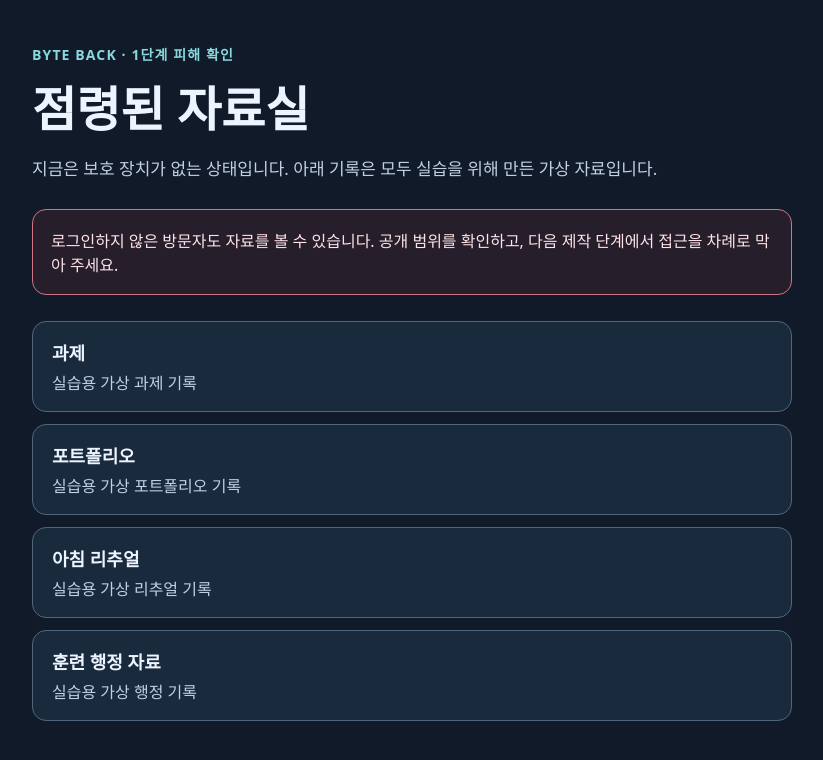
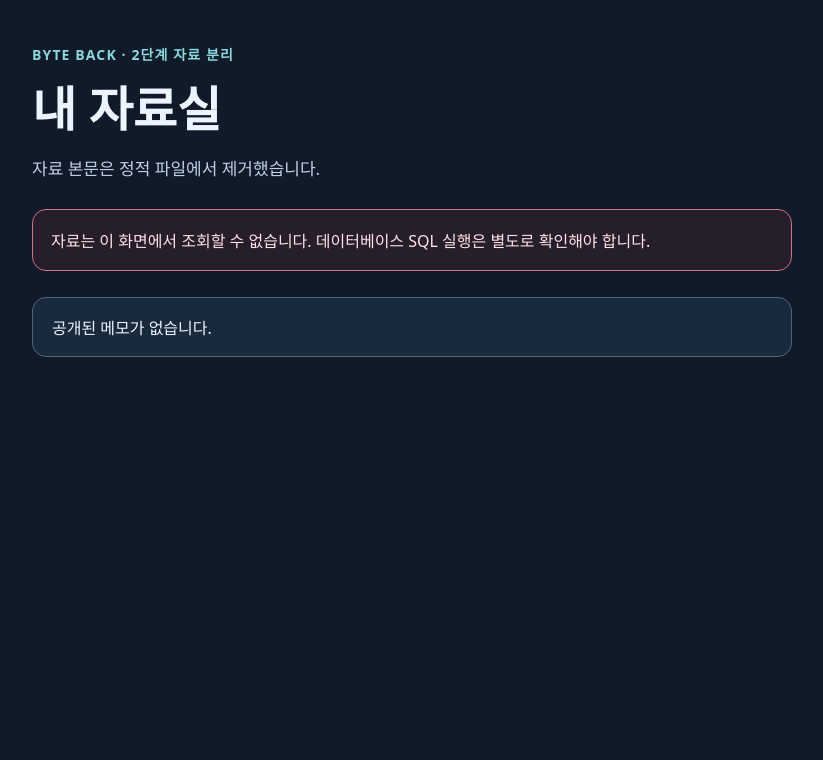
Before and after one commit to Ryu-Taehyun/choi-bujang-secret-vault, a website: page public/index.html in a window 1280 px wide. Shown: the whole page, without its empty margins (228-1051 px from the left). Drawn offline with Linux system fonts and the light colour scheme.

Commit message:
Remove note bodies from static assets for step 2

```diff
--- a/data.json
+++ b/data.json
@@ -1,9 +1,3 @@
 {
-  "sampleMarker": "SAMPLE_NOTE_1",
-  "notes": [
-    { "title": "과제", "content": "실습용 가상 과제 기록" },
-    { "title": "포트폴리오", "content": "실습용 가상 포트폴리오 기록" },
-    { "title": "아침 리추얼", "content": "실습용 가상 리추얼 기록" },
-    { "title": "훈련 행정 자료", "content": "실습용 가상 행정 기록" }
-  ]
+  "notes": []
 }
--- a/public/index.html
+++ b/public/index.html
@@ -3,7 +3,7 @@
 <head>
   <meta charset="utf-8">
   <meta name="viewport" content="width=device-width, initial-scale=1">
-  <title>BYTE BACK | 점령된 자료실</title>
+  <title>BYTE BACK | 내 자료실</title>
   <style>
     :root { color-scheme: dark; font-family: system-ui, sans-serif; }
     body { margin: 0; min-height: 100vh; background: #101a28; color: #ecf4ff; }
@@ -20,10 +20,10 @@
 </head>
 <body>
   <main>
-    <div class="eyebrow">BYTE BACK · 1단계 피해 확인</div>
-    <h1>점령된 자료실</h1>
-    <p>지금은 보호 장치가 없는 상태입니다. 아래 기록은 모두 실습을 위해 만든 가상 자료입니다.</p>
-    <div class="notice">로그인하지 않은 방문자도 자료를 볼 수 있습니다. 공개 범위를 확인하고, 다음 제작 단계에서 접근을 차례로 막아 주세요.</div>
+    <div class="eyebrow">BYTE BACK · 2단계 자료 분리</div>
+    <h1>내 자료실</h1>
+    <p>자료 본문은 정적 파일에서 제거했습니다.</p>
+    <div class="notice">자료는 이 화면에서 조회할 수 없습니다. 데이터베이스 SQL 실행은 별도로 확인해야 합니다.</div>
     <ul id="notes" aria-live="polite"><li>가상 자료를 불러오는 중입니다.</li></ul>
   </main>
   <script type="module">
@@ -33,6 +33,11 @@
       if (!response.ok) throw new Error('공개 자료를 읽을 수 없습니다.');
       const data = await response.json();
       if (!Array.isArray(data.notes)) throw new Error('자료 형식이 맞지 않습니다.');
+      if (data.notes.length === 0) {
+        const item = document.createElement('li');
+        item.textContent = '공개된 메모가 없습니다.';
+        list.replaceChildren(item);
+      } else {
       list.replaceChildren(...data.notes.map(note => {
         const item = document.createElement('li');
         const title = document.createElement('strong');
@@ -42,6 +47,7 @@
         item.append(title, content);
         return item;
       }));
+      }
     } catch (error) {
       const item = document.createElement('li');
       item.textContent = error.message;
```
Also changed, not shown: public/data.json (+1 -7 lines), scripts/build-public.mjs (+7 -11 lines).
